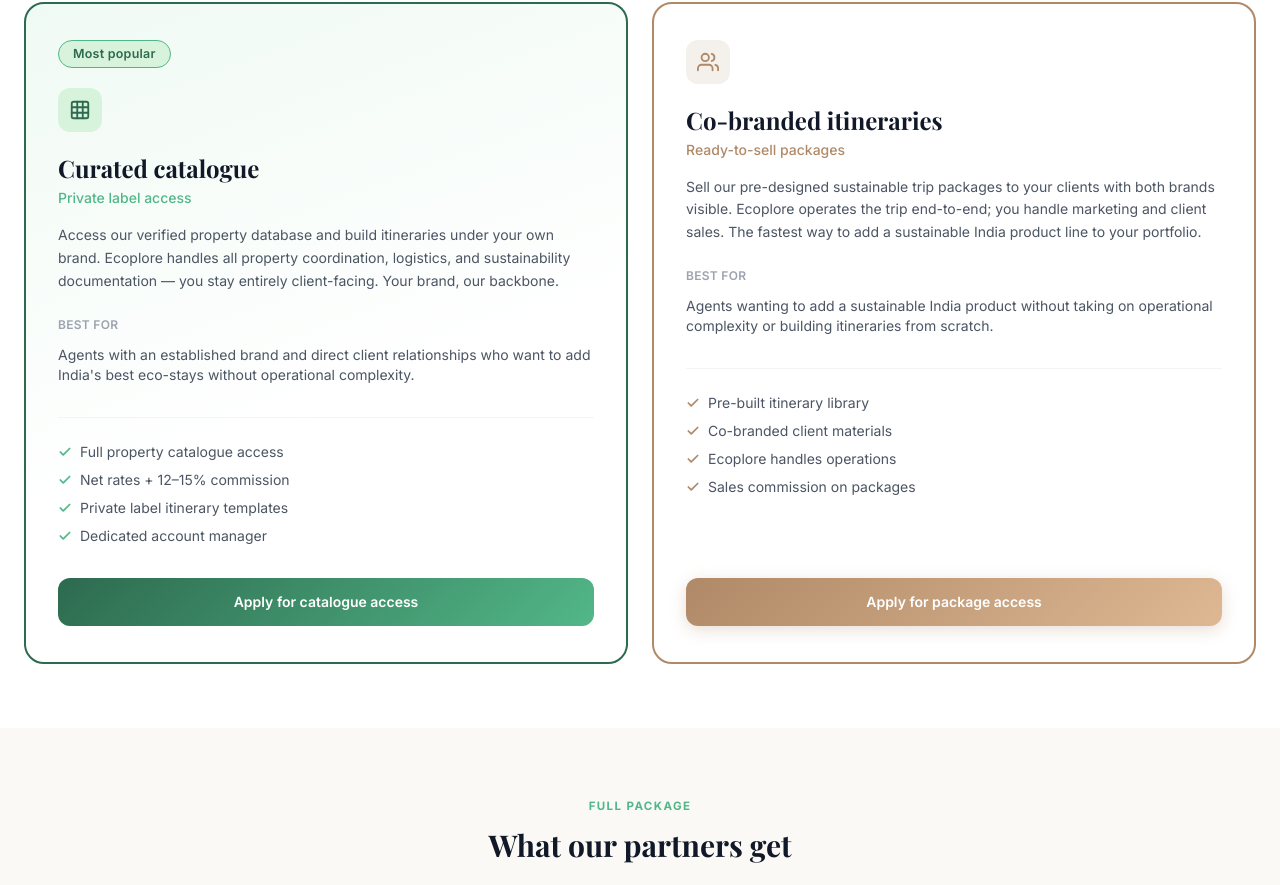
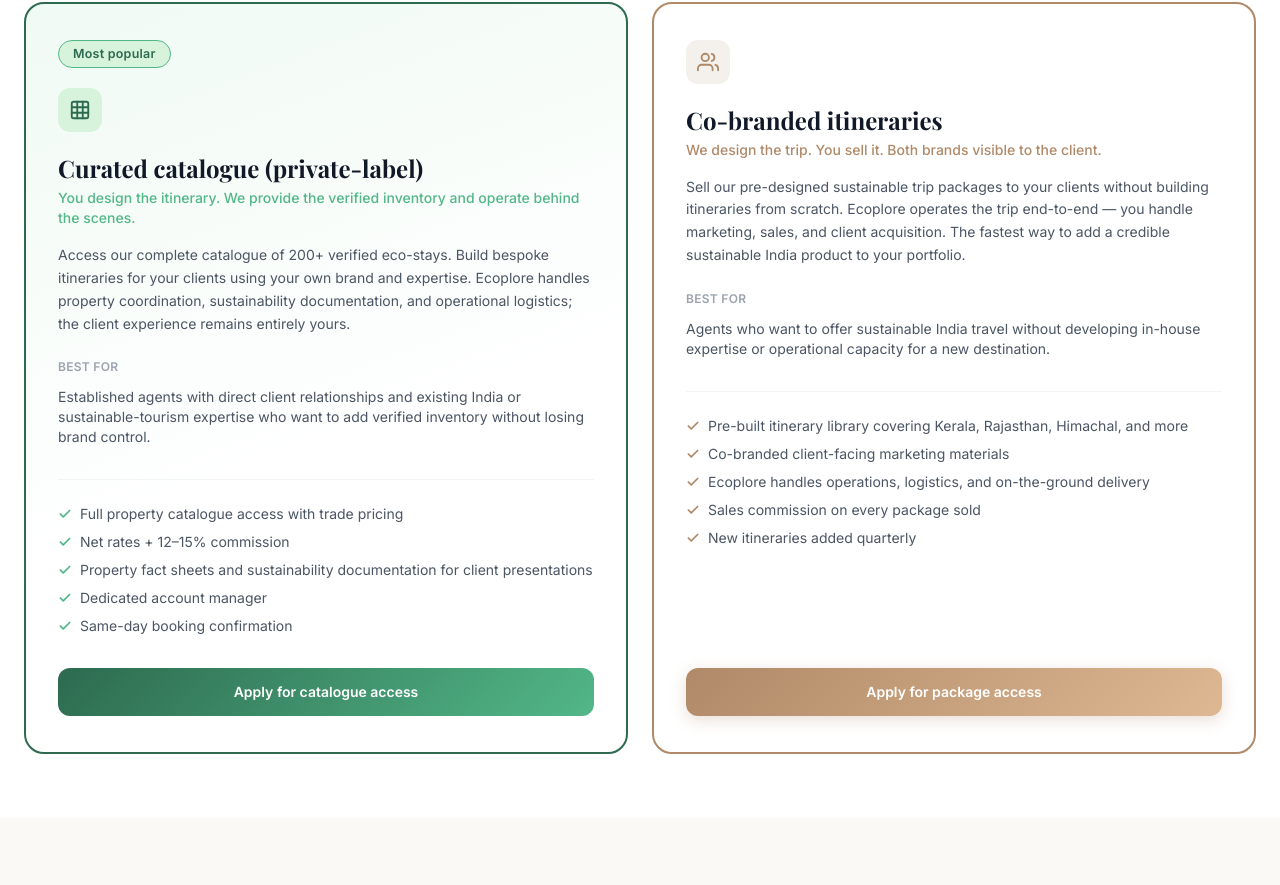
Before and after one commit to Mattcode03/Ecoplore, a plain HTML site: page partners.html in a window 1280 px wide. Shown: the part 2148-3033 px from the top of the page. Drawn offline with nearby package versions, Linux system fonts and the light colour scheme; a web font is replaced by a local one.

Commit message:
Update partnership model card copy

```diff
--- a/partners.html
+++ b/partners.html
@@ -344,18 +344,18 @@
             <rect x="3" y="3" width="18" height="18" rx="2"/><path d="M9 3v18M15 3v18M3 9h18M3 15h18"/>
           </svg>
         </div>
-        <h3 class="font-display text-2xl font-bold text-gray-900 mb-1">Curated catalogue</h3>
-        <p class="text-sm font-medium mb-4" style="color:#52b788;">Private label access</p>
+        <h3 class="font-display text-2xl font-bold text-gray-900 mb-1">Curated catalogue (private-label)</h3>
+        <p class="text-sm font-medium mb-4" style="color:#52b788;">You design the itinerary. We provide the verified inventory and operate behind the scenes.</p>
         <p class="text-gray-600 text-sm leading-relaxed mb-6">
-          Access our verified property database and build itineraries under your own brand. Ecoplore handles all property coordination, logistics, and sustainability documentation — you stay entirely client-facing. Your brand, our backbone.
+          Access our complete catalogue of 200+ verified eco-stays. Build bespoke itineraries for your clients using your own brand and expertise. Ecoplore handles property coordination, sustainability documentation, and operational logistics; the client experience remains entirely yours.
         </p>
         <p class="text-xs font-semibold text-gray-400 uppercase tracking-wide mb-3">Best for</p>
-        <p class="text-sm text-gray-600">Agents with an established brand and direct client relationships who want to add India's best eco-stays without operational complexity.</p>
+        <p class="text-sm text-gray-600">Established agents with direct client relationships and existing India or sustainable-tourism expertise who want to add verified inventory without losing brand control.</p>
         <div class="mt-8 pt-6 border-t border-gray-100">
           <ul class="flex flex-col gap-2">
             <li class="flex items-center gap-2 text-sm text-gray-600">
               <svg width="14" height="14" viewBox="0 0 24 24" fill="none" stroke="#52b788" stroke-width="3" stroke-linecap="round" stroke-linejoin="round"><polyline points="20 6 9 17 4 12"/></svg>
-              Full property catalogue access
+              Full property catalogue access with trade pricing
             </li>
             <li class="flex items-center gap-2 text-sm text-gray-600">
               <svg width="14" height="14" viewBox="0 0 24 24" fill="none" stroke="#52b788" stroke-width="3" stroke-linecap="round" stroke-linejoin="round"><polyline points="20 6 9 17 4 12"/></svg>
@@ -363,11 +363,15 @@
             </li>
             <li class="flex items-center gap-2 text-sm text-gray-600">
               <svg width="14" height="14" viewBox="0 0 24 24" fill="none" stroke="#52b788" stroke-width="3" stroke-linecap="round" stroke-linejoin="round"><polyline points="20 6 9 17 4 12"/></svg>
-              Private label itinerary templates
+              Property fact sheets and sustainability documentation for client presentations
             </li>
             <li class="flex items-center gap-2 text-sm text-gray-600">
               <svg width="14" height="14" viewBox="0 0 24 24" fill="none" stroke="#52b788" stroke-width="3" stroke-linecap="round" stroke-linejoin="round"><polyline points="20 6 9 17 4 12"/></svg>
               Dedicated account manager
+            </li>
+            <li class="flex items-center gap-2 text-sm text-gray-600">
+              <svg width="14" height="14" viewBox="0 0 24 24" fill="none" stroke="#52b788" stroke-width="3" stroke-linecap="round" stroke-linejoin="round"><polyline points="20 6 9 17 4 12"/></svg>
+              Same-day booking confirmation
             </li>
           </ul>
         </div>
@@ -386,29 +390,33 @@
           </svg>
         </div>
         <h3 class="font-display text-2xl font-bold text-gray-900 mb-1">Co-branded itineraries</h3>
-        <p class="text-sm font-medium mb-4" style="color:#b08968;">Ready-to-sell packages</p>
+        <p class="text-sm font-medium mb-4" style="color:#b08968;">We design the trip. You sell it. Both brands visible to the client.</p>
         <p class="text-gray-600 text-sm leading-relaxed mb-6">
-          Sell our pre-designed sustainable trip packages to your clients with both brands visible. Ecoplore operates the trip end-to-end; you handle marketing and client sales. The fastest way to add a sustainable India product line to your portfolio.
+          Sell our pre-designed sustainable trip packages to your clients without building itineraries from scratch. Ecoplore operates the trip end-to-end — you handle marketing, sales, and client acquisition. The fastest way to add a credible sustainable India product to your portfolio.
         </p>
         <p class="text-xs font-semibold text-gray-400 uppercase tracking-wide mb-3">Best for</p>
-        <p class="text-sm text-gray-600">Agents wanting to add a sustainable India product without taking on operational complexity or building itineraries from scratch.</p>
+        <p class="text-sm text-gray-600">Agents who want to offer sustainable India travel without developing in-house expertise or operational capacity for a new destination.</p>
         <div class="mt-8 pt-6 border-t border-gray-100">
           <ul class="flex flex-col gap-2">
             <li class="flex items-center gap-2 text-sm text-gray-600">
               <svg width="14" height="14" viewBox="0 0 24 24" fill="none" stroke="#b08968" stroke-width="3" stroke-linecap="round" stroke-linejoin="round"><polyline points="20 6 9 17 4 12"/></svg>
-              Pre-built itinerary library
+              Pre-built itinerary library covering Kerala, Rajasthan, Himachal, and more
             </li>
             <li class="flex items-center gap-2 text-sm text-gray-600">
               <svg width="14" height="14" viewBox="0 0 24 24" fill="none" stroke="#b08968" stroke-width="3" stroke-linecap="round" stroke-linejoin="round"><polyline points="20 6 9 17 4 12"/></svg>
-              Co-branded client materials
+              Co-branded client-facing marketing materials
             </li>
             <li class="flex items-center gap-2 text-sm text-gray-600">
               <svg width="14" height="14" viewBox="0 0 24 24" fill="none" stroke="#b08968" stroke-width="3" stroke-linecap="round" stroke-linejoin="round"><polyline points="20 6 9 17 4 12"/></svg>
-              Ecoplore handles operations
+              Ecoplore handles operations, logistics, and on-the-ground delivery
             </li>
             <li class="flex items-center gap-2 text-sm text-gray-600">
               <svg width="14" height="14" viewBox="0 0 24 24" fill="none" stroke="#b08968" stroke-width="3" stroke-linecap="round" stroke-linejoin="round"><polyline points="20 6 9 17 4 12"/></svg>
-              Sales commission on packages
+              Sales commission on every package sold
+            </li>
+            <li class="flex items-center gap-2 text-sm text-gray-600">
+              <svg width="14" height="14" viewBox="0 0 24 24" fill="none" stroke="#b08968" stroke-width="3" stroke-linecap="round" stroke-linejoin="round"><polyline points="20 6 9 17 4 12"/></svg>
+              New itineraries added quarterly
             </li>
           </ul>
         </div>
```
